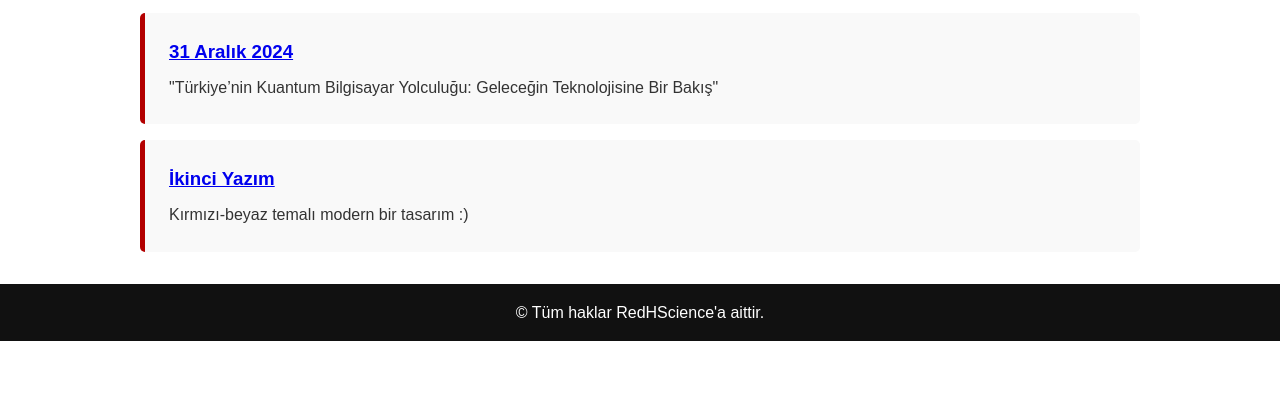
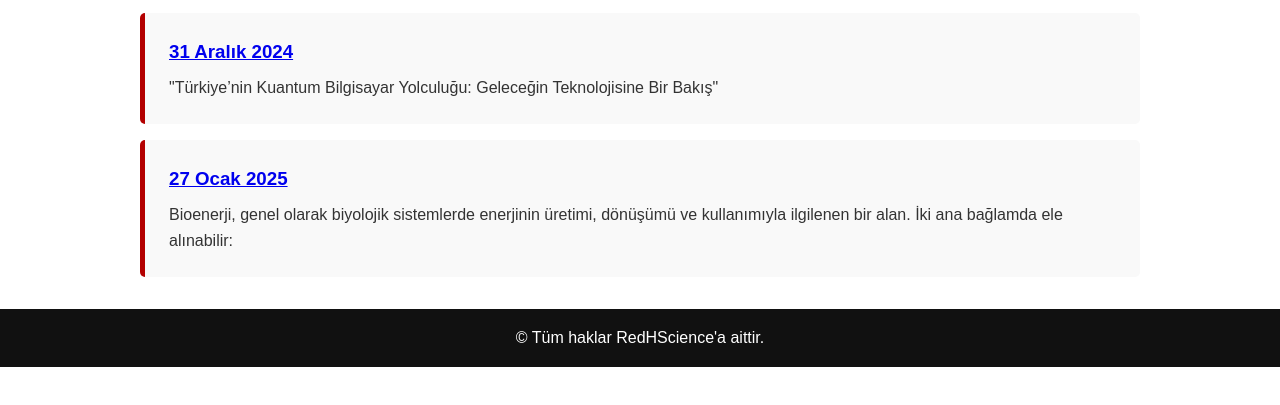
Before and after one commit to asim60-wq/my-blog, a plain HTML site: page tr/index.html in a window 1280 px wide. Shown: the part 355-760 px from the top of the page. Drawn offline with Linux system fonts and the light colour scheme.

Commit message:
Update index.html

```diff
--- a/tr/index.html
+++ b/tr/index.html
@@ -39,8 +39,8 @@
       <p>"Türkiye’nin Kuantum Bilgisayar Yolculuğu: Geleceğin Teknolojisine Bir Bakış"</p>
     </article>
     <article class="post">
-      <h3><a href="posts.html">İkinci Yazım</a></h3>
-      <p>Kırmızı-beyaz temalı modern bir tasarım :)</p>
+      <h3><a href="posts.html">27 Ocak 2025</a></h3>
+      <p>Bioenerji, genel olarak biyolojik sistemlerde enerjinin üretimi, dönüşümü ve kullanımıyla ilgilenen bir alan. İki ana bağlamda ele alınabilir:</p>
     </article>
   </main>
 
```
